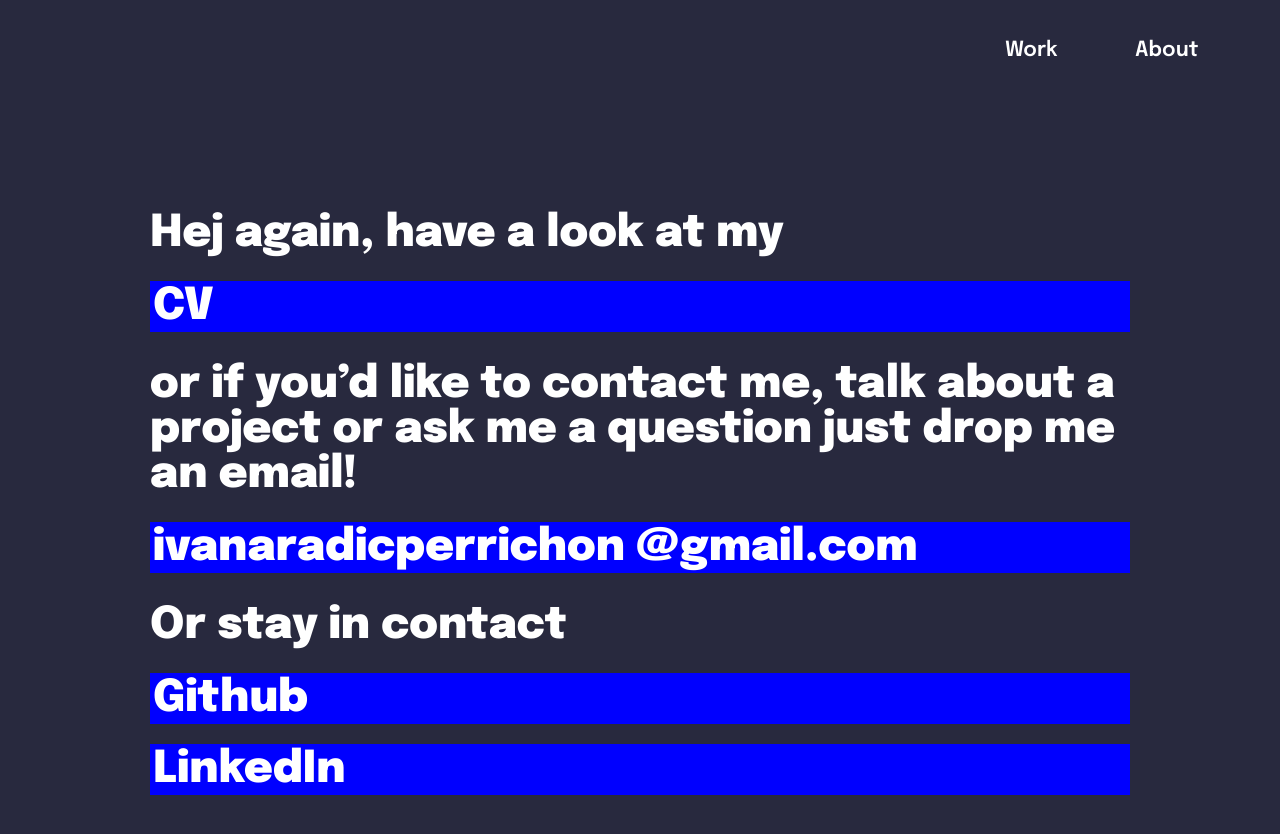
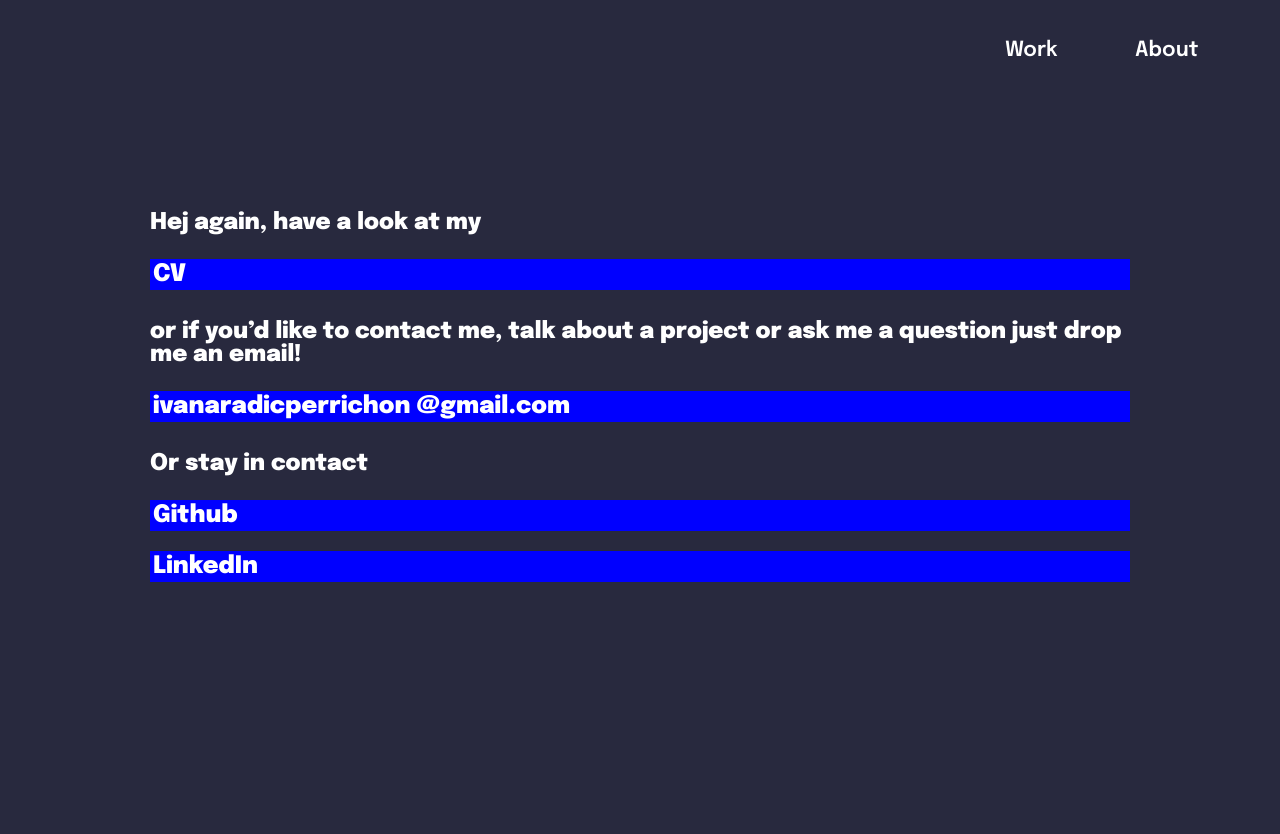
Before and after one commit to IvanaRP/ivana, a React (Create React App) app: page /ivana/about in a window 1280 px wide. Shown: the top 834 px of the page. After the commit the page ends 800 px from the top, so only its background shows below. Built offline with nearby package versions, Linux system fonts and the light colour scheme.

Commit message:
css update

```diff
--- a/src/Pages/About/index.jsx
+++ b/src/Pages/About/index.jsx
@@ -11,7 +11,7 @@ function About() {
           <div className="homeContainer">
             <div className="home-header-info">
               <div className="abouthomeTitleSubtitle">
-                <h1 className="homeTitle">Hej again, have a look at my</h1>
+                <h1 className="aboutTitle">Hej again, have a look at my</h1>
                 <a
                   href={CVIVANARADIC}
                   target="_blank"
@@ -20,7 +20,7 @@ function About() {
                 >
                   CV
                 </a>
-                <h1 className="homeTitle">
+                <h1 className="aboutTitle">
                   or if you’d like to contact me, talk about a project or ask me
                   a question just drop me an email!{" "}
                 </h1>
@@ -33,7 +33,7 @@ function About() {
                 >
                   ivanaradicperrichon @gmail.com
                 </div>
-                <h1 className="homeTitle">Or stay in contact </h1>
+                <h1 className="aboutTitle">Or stay in contact </h1>
 
                 <a
                   href="https://github.com/IvanaRP"
--- a/src/styles/about.css
+++ b/src/styles/about.css
@@ -11,8 +11,7 @@
   display: flex;
   margin: 20px auto 20px auto;
   padding: 3px;
-  /* font-size: 24px; */
-  font-size: 44px;
+  font-size: 24px;
   font-weight: 800;
   background-color: #0000ff;
   color: #fff;
@@ -24,6 +23,13 @@
 }
 .abouthomeTitleSubtitle {
   padding: 100px 150px 50px 150px;
+}
+
+.aboutTitle {
+  font-size: 23px;
+  font-weight: 800;
+  margin-bottom: 25px;
+  padding-top: 10px;
 }
 /* Media querrie */
 
```
Also changed, not shown: 7 other files (tests, documents, lock files or other folders).
